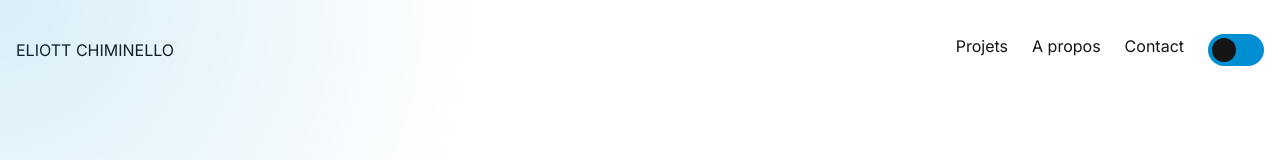
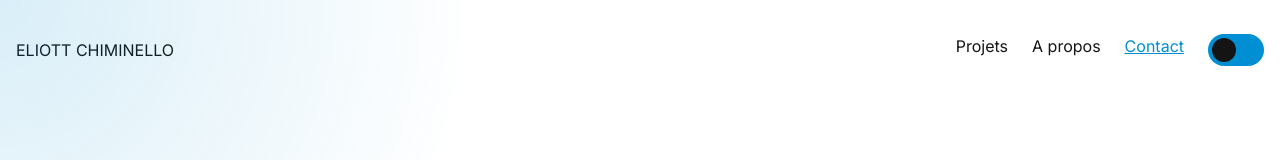
Before and after one commit to echimine/PortfolioV2, a Nuxt app: page /contact in a window 1280 px wide. Shown: the top 160 px of the page. Built offline with nearby package versions, Linux system fonts and the light colour scheme.

Commit message:
added /projets /a-propos /contact + MenuDesktop

```diff
--- a/app/components/Header/MenuDesktop.vue
+++ b/app/components/Header/MenuDesktop.vue
@@ -1,12 +1,30 @@
 <template>
   <div class="flex gap-6">
-    <Typographie>Projets</Typographie>
-    <Typographie>A propos</Typographie>
-    <Typographie>Contact</Typographie>
+    <NuxtLink to="/projets" :class="getLinkClass('/projets')">
+      Projets
+    </NuxtLink>
+
+    <NuxtLink to="/a-propos" :class="getLinkClass('/a-propos')">
+      A propos
+    </NuxtLink>
+
+    <NuxtLink to="/contact" :class="getLinkClass('/contact')">
+      Contact
+    </NuxtLink>
+
     <SwitchColor />
   </div>
 </template>
 
 <script setup lang="ts">
 import SwitchColor from '../Buttons/SwitchColor.vue';
+import { useRoute } from 'vue-router';
+
+const route = useRoute();
+
+const getLinkClass = (targetPath: string) => {
+  return route.path === targetPath
+    ? 'underline text-blue dark:text-orange font-Inter font-normal'
+    : 'font-Inter font-normal dark:text-white text-black';
+};
 </script>
--- /dev/null
+++ b/app/pages/a-propos.vue
@@ -0,0 +1,5 @@
+<template>
+  <div></div>
+</template>
+
+<script setup lang="ts"></script>
--- /dev/null
+++ b/app/pages/contact.vue
@@ -0,0 +1,5 @@
+<template>
+  <div></div>
+</template>
+
+<script setup lang="ts"></script>
--- /dev/null
+++ b/app/pages/projets.vue
@@ -0,0 +1,5 @@
+<template>
+  <div>pages</div>
+</template>
+
+<script setup lang="ts"></script>
```
